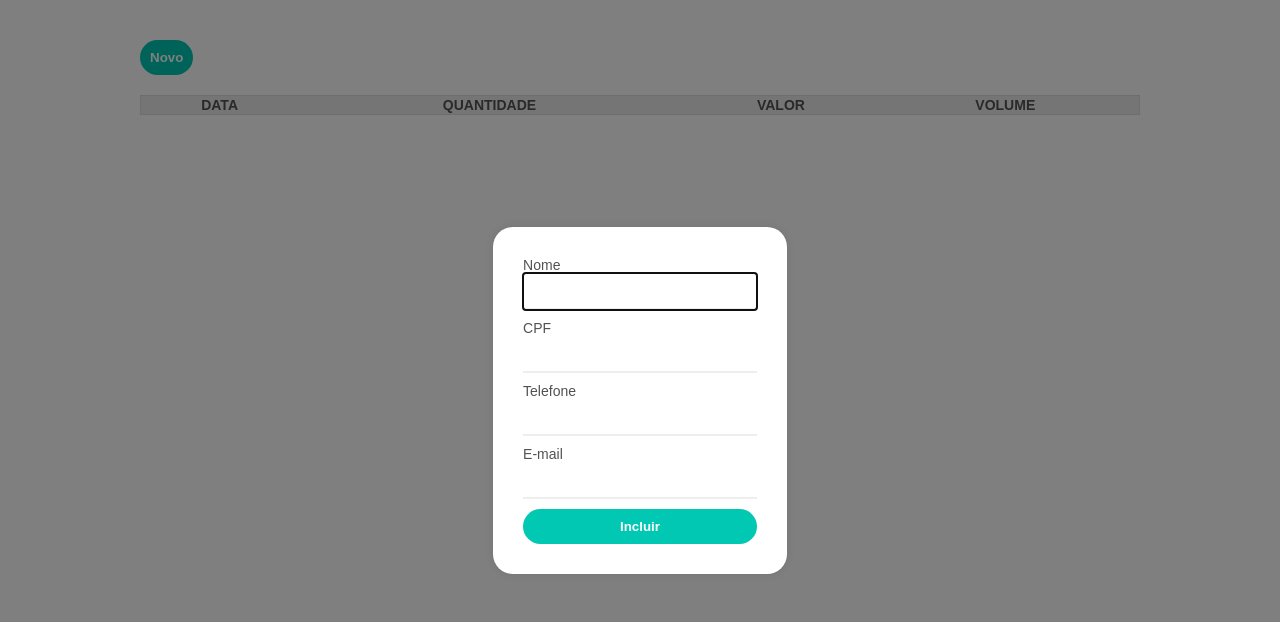
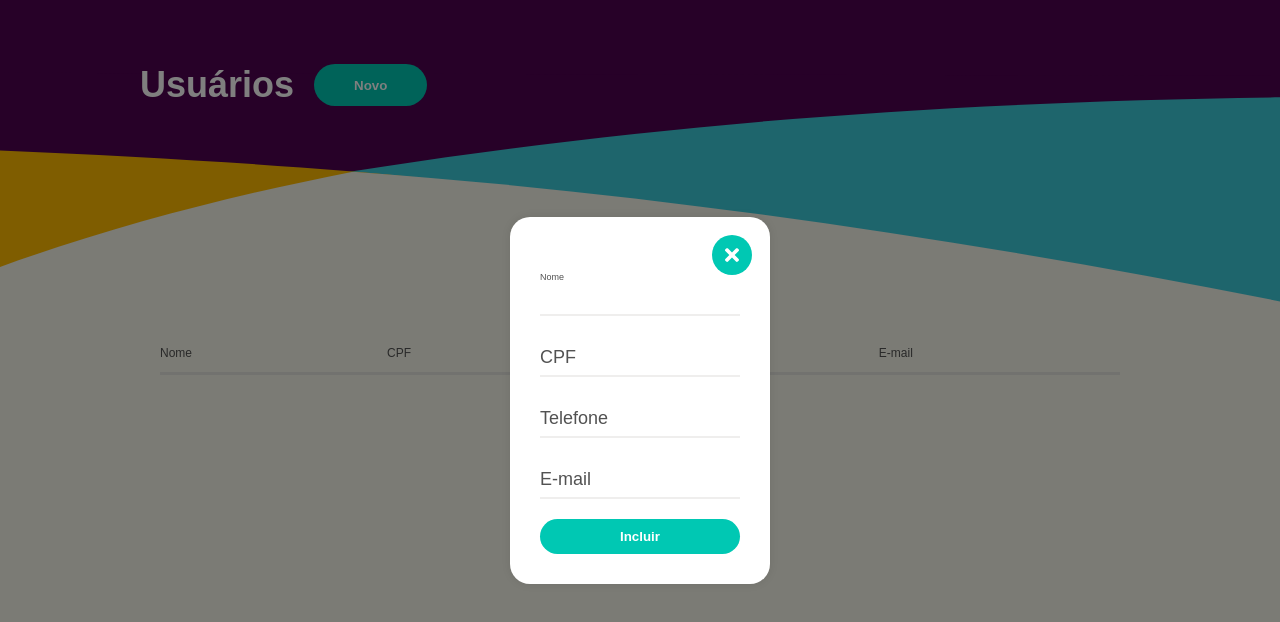
Before and after one commit to andrewsqueiroz/javascript-teste2, a plain HTML site: page index.html in a window 1280 px wide. Both pictures are taken after a click on the button "Novo". Drawn offline with Linux system fonts and the light colour scheme; no server answers.

Commit message:
ajustes layout

```diff
--- a/css/style.css
+++ b/css/style.css
@@ -2,16 +2,14 @@ html {
   font-family: sans-serif;
 }
 
-.table-bordered {
-  border: 1px solid #ddd;
-}
 
 body {
   margin: 0px;
   padding: 0px;
-  font-size: 14px;
+  font-size: 18px;
   color: #525252;
   font-family: 'Arial';
+  background: #f7f7eb;
 }
 
 table {
@@ -27,18 +25,51 @@ tr {
   padding: 0px;
   margin: 0px;
 }
-thead {
-  background-color: rgb(236, 236, 236);
+td {
+  padding: 12px 0;
+  border-bottom: 3px solid rgba(216,216,216,0.53);
 }
 
+thead th {
+  text-align: left;
+  font-weight: normal;
+  font-size: 12px;
+  padding: 12px 0;
+  border-bottom: 3px solid rgba(216,216,216,0.53);
+}
+.actionColum {
+  text-align: right;
+}
 
-input {
+h1 {
+  padding: 0px;
+  margin: 0px;
+}
+
+.form-group input {
   color: #efeeed;
-  padding: 10px 0;
-  margin: 0 0 10px 0;
+  padding: 12px 0;
+  margin: 0 0 20px 0;
   border: 0;
   border-bottom: 2px #efeeed solid;
   width: 100%;
+  background: transparent;
+  outline: none;
+  min-width: 200px;
+}
+
+.form-group label {
+  transition: all 0.2s;
+  display: block;
+  transform: translateY(-50px);
+  z-index: -1;
+  position: absolute;
+}
+
+.form-group input:focus + label,
+.form-group input[required]:valid + label {
+  transform: translateY(-64px);
+  font-size: 9px;
 }
 
 button {
@@ -56,14 +87,40 @@ button:hover {
 button.block {
   width: 100%;
 }
+.flex {
+  display: flex;
+}
+.btn-big {
+  padding: 0 40px;
+  margin: 0 20px;
+}
+.btn-icon{
+  padding: 10px 10px;
+}
+.close-btn {
+  text-align: right;
+  margin-top: -12px;
+  margin-right: -12px;
+}
 
 .header {
-  padding: 40px 0 20px 0;
+  background-image: url(../img/bg.svg);
+  background-size: 120%;
+  background-position: center 100%;
+  background-repeat: no-repeat;
+  color: #FFF;
+  padding: 64px 40px 208px;
+  background-color: #4e0250;
+  display: flex;
 }
 .container {
   width: 1000px;
   margin: auto;
   max-width: 100%;
+}
+
+#contatosView {
+  margin: 20px
 }
 
 .popUp {
@@ -92,17 +149,34 @@ button.block {
   z-index: 9
 }
 
-.popUp >
+body.open >
 .backdrop {
   background: rgba(0, 0, 0, 0.5);
   width: 100%;
   height: 100%;
   position: absolute;
   visibility: hidden;
-  transition: all;
+  transition: all 0.5s;
 }
 
-.popUp.open >
+body.open >
 .backdrop {
   visibility: visible;
 }
+
+.icon {
+  width: 20px;
+  height: 20px;
+  display: block;
+  background-position: center;
+  background-repeat: no-repeat;
+}
+.icon.close {
+  background-image: url(../img/times.svg);
+  filter: invert(1);
+}
+
+.icon.edit {
+  background-image: url(../img/edit.svg);
+  filter: invert(1);
+}
--- a/index.html
+++ b/index.html
@@ -7,45 +7,54 @@
     <!-- <link rel="stylesheet" href="css/bootstrap-theme.css"> -->
 
 </head>
-<body>
+<body id="main">
 
+    <div class="backdrop" onclick="contatoController.closePopup()"></div>
+    <div id='popUp' class="popUp" >
+        <div class="panel">
+            <div class="close-btn">
+                <button class="btn-icon" onclick="contatoController.closePopup()">
+                    <span class="icon close"></span>
+                </button>
+            </div>
 
-    <div id='popUp' class="popUp" >
-        <div class="backdrop" onclick="contatoController.closePopup()"></div>
-        <div class="panel">
             <form class="form" onsubmit="contatoController.adicionaEditar(event)">
 
                 <div class="form-group">
+                    <input id="name" class="form-control" required autofocus/>
                     <label for="name">Nome</label>
-                    <input id="name" class="form-control" required autofocus/>
                 </div>
 
                 <div class="form-group">
+                    <input id="cpf" class="form-control" required/>
                     <label for="number">CPF</label>
-                    <input id="cpf" class="form-control" required/>
                 </div>
 
                 <div class="form-group">
+                    <input id="phone" class="form-control" required/>
                     <label for="number">Telefone</label>
-                    <input id="phone" class="form-control" required/>
                 </div>
 
                 <div class="form-group">
+                    <input id="email" class="form-control" required />
                     <label for="email">E-mail</label>
-                    <input id="email" class="form-control" required />
                 </div>
 
-                <button class="block" type="submit">Incluir</button>
+                <button id="btnForm" class="block" type="submit">Incluir</button>
             </form>
 
         </div>
 
     </div>
 
+    <div class="header">
+        <div class="container flex">
+            <h1> Usuários </h1>
+            <button class="btn-big" onclick="contatoController.openNew()">Novo</button>
+        </div>
+    </div>
+
     <div class="container">
-        <div class="header">
-            <button onclick="contatoController.openNew()">Novo</button>
-        </div>
         <div id="contatosView"></div>
     </div>
 
--- a/js/app/controllers/ContatoController.js
+++ b/js/app/controllers/ContatoController.js
@@ -102,6 +102,8 @@ class ContatoController {
     openEdit(index) {
         document.querySelector('#popUp').classList.add('open');
         document.querySelector('#popUp').classList.add('edit');
+        document.querySelector('#main').classList.add('open');
+        document.querySelector('#btnForm').innerHTML = 'Editar'
 
         let contato = this._listaContatos.contatos.filter((x , i) => {
             if (index === i) { return x }
@@ -117,11 +119,15 @@ class ContatoController {
 
     openNew() {
         document.querySelector('#popUp').classList.add('open');
+        document.querySelector('#main').classList.add('open');
+        document.querySelector('#btnForm').innerHTML = 'Incluir'
         this._limpaFormulario()
     }
 
     closePopup() {
         document.querySelector('#popUp').classList.remove('open');
+        document.querySelector('#popUp').classList.remove('edit');
+        document.querySelector('#main').classList.remove('open');
     }
 
     _criaContato() {
--- a/js/app/views/ContatosView.js
+++ b/js/app/views/ContatosView.js
@@ -7,13 +7,13 @@ class ContatosView extends View {
     template(model) {
 
         return `
-        <table class="table table-hover table-bordered">
+        <table class="table">
             <thead>
                 <tr>
-                    <th>DATA</th>
-                    <th>QUANTIDADE</th>
-                    <th>VALOR</th>
-                    <th>VOLUME</th>
+                    <th>Nome</th>
+                    <th>CPF</th>
+                    <th>Telefone</th>
+                    <th>E-mail</th>
                     <th></th>
                 </tr>
             </thead>
@@ -25,9 +25,13 @@ class ContatosView extends View {
                         <td>${n.cpf}</td>
                         <td>${n.phone}</td>
                         <td>${n.email}</td>
-                        <td>
-                            <button onclick="contatoController.openEdit(${index})"> Editar </button>
-                            <button onclick="contatoController.excluir(${index})"> Excluir </button>
+                        <td class="actionColum">
+                            <button onclick="contatoController.openEdit(${index})">
+                                <span class="icon edit"></span>
+                            </button>
+                            <button onclick="contatoController.excluir(${index})">
+                                <svg class="icon close"></svg>
+                            </button>
                         </td>
                     </tr>
                 `).join('')}
```
Also changed, not shown: img/bg.svg (added), img/edit.svg (added), img/times.svg (added).
